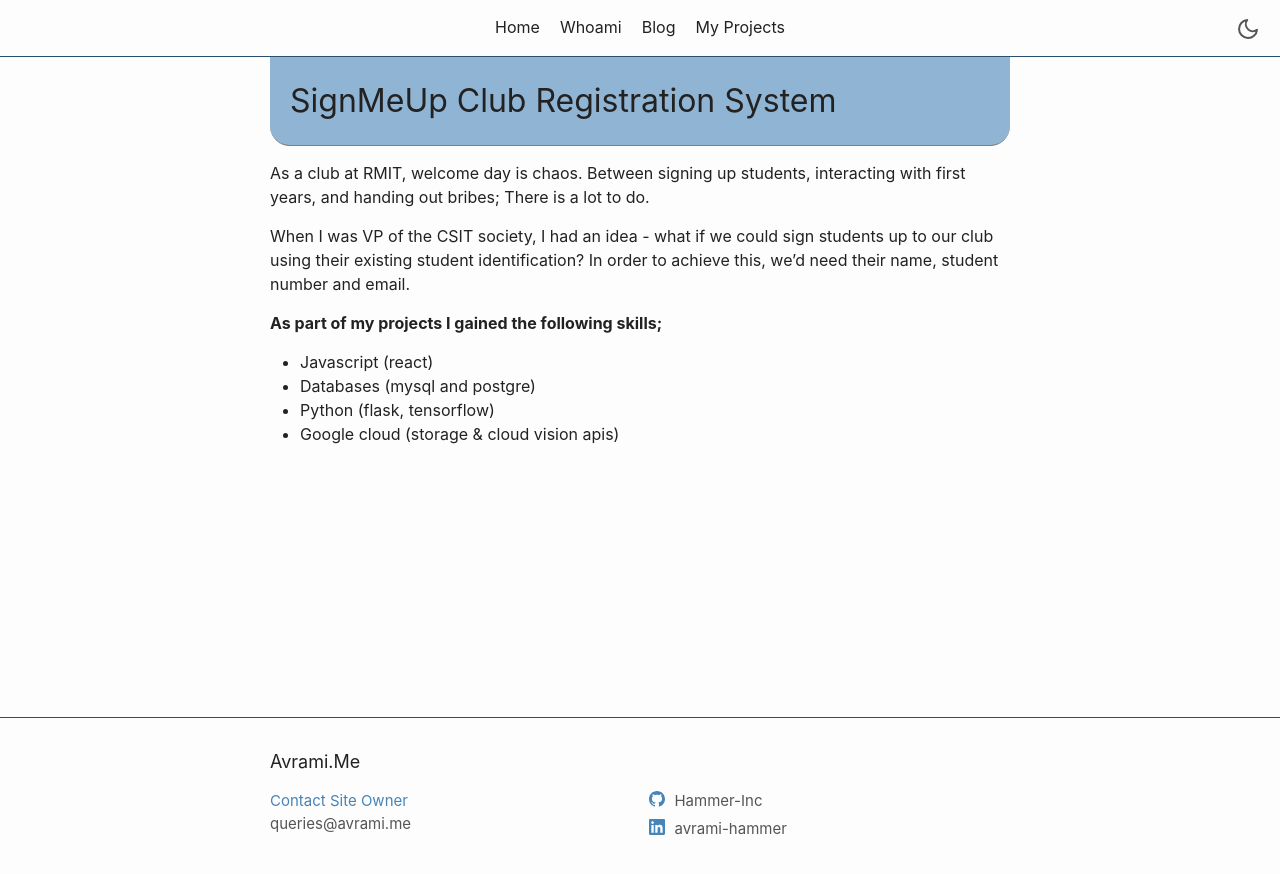
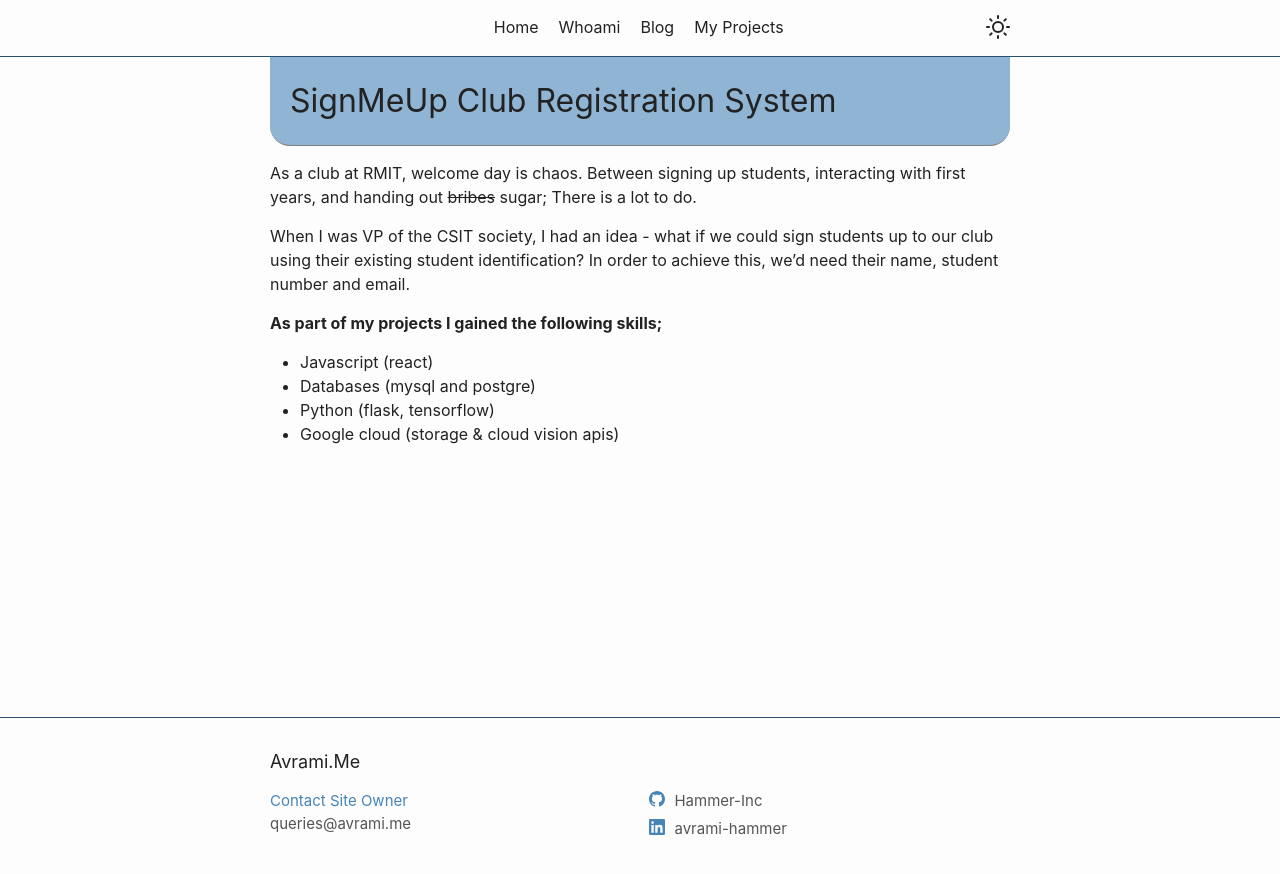
Before and after one commit to avra-m3/hammer-inc.github.io, a Jekyll site: the page built from _projects/signmeup-avrami-me.md, in a window 1280 px wide. Shown: the top 874 px of the page. Built offline with Jekyll 4.4.1, drawn with Linux system fonts in a browser that asks for light colours.

Commit message:
Added fancy new transitions to the light/dark mode transition

```diff
--- a/_includes/header.html
+++ b/_includes/header.html
@@ -11,12 +11,14 @@
             <input type="checkbox" id="nav-trigger" class="nav-trigger"/>
 
             <div class="trigger">
+                <div class="buffer"></div>
                 {%- for path in page_paths -%}
                 {%- assign my_page = site.pages | where: "path", path | first -%}
                 {%- if my_page.title -%}
                 <a class="page-link" href="{{ my_page.url | relative_url }}">{{ my_page.title | escape }}</a>
                 {%- endif -%}
                 {%- endfor -%}
+                <div class="buffer" style="flex-grow: 9;"></div>
                 {% include themes.html %}
             </div>
         </nav>
--- a/_includes/themes.html
+++ b/_includes/themes.html
@@ -1,50 +1,54 @@
 <script>
     function theme() {
-        var body;
-        var themeIcons = {
-            'dark': "/assets/minima-social-icons.svg#moon",
-            'light': "/assets/minima-social-icons.svg#sun"
-        };
-
+        var themes = [
+            "light", "dark"
+        ];
 
         function toggle() {
             var body = document.getElementsByTagName("body")[0];
-            var toggle = document.getElementById("use-icon");
-            if (body.classList.contains("dark")) {
-                body.classList.remove("dark");
-                localStorage.setItem("theme", "light");
-                if (toggle) {
-                    toggle.setAttribute('xlink:href', themeIcons.dark)
-                }
-            } else {
-                body.classList.add("dark");
-                localStorage.setItem("theme", "dark");
-                if (toggle) {
-                    toggle.setAttribute('xlink:href', themeIcons.light)
+            var state = getState();
+
+            var next = themes.indexOf(state) + 1;
+            if (next >= themes.length) {
+                next = 0;
+            }
+
+            setState(themes[next]);
+        }
+
+        function getState() {
+            var state = localStorage.getItem("theme");
+            if (!themes.includes(state)) {
+                setState("light");
+                state = "light"
+            }
+
+            return state
+        }
+
+        function setState(state) {
+            var body = document.getElementsByTagName("body")[0];
+            localStorage.setItem("theme", state);
+            for (var i in themes) {
+                if (body.classList.contains(themes[i])) {
+                    body.classList.remove(themes[i])
                 }
             }
-
+            body.classList.add(state);
         }
 
-
         function rememberTheme() {
-            if (localStorage.getItem("theme") === "dark") {
-                var toggle = document.getElementById("use-icon");
-                toggle.setAttribute('xlink:href', themeIcons.light)
-            }
+            setState(getState());
         }
 
         function addTransitions() {
+            var body = document.getElementsByTagName("body")[0];
             body.classList.add("transition");
         }
 
         function init() {
-            body = document.getElementsByTagName("body")[0];
-            if (localStorage.getItem("theme") === "dark") {
-                toggle();
-            }
+            rememberTheme();
             window.addEventListener("load", addTransitions);
-            window.addEventListener("DOMContentLoaded", rememberTheme)
         }
 
         return {
@@ -52,8 +56,16 @@
             'toggle': toggle
         }
     }
+
     theme().init()
 
 </script>
 
-<a href="#" class="theme-trigger" onclick="theme().toggle()"><svg class="theme-icon"><use id="use-icon" xlink:href="/assets/minima-social-icons.svg#moon"></use></svg></a>
+<div class="theme-toggle" onclick="theme().toggle()">
+    <svg id="light-icon" class="theme-icon">
+        <use xlink:href="/assets/minima-social-icons.svg#sun"></use>
+    </svg>
+    <svg id="dark-icon" class="theme-icon">
+        <use xlink:href="/assets/minima-social-icons.svg#moon"></use>
+    </svg>
+</div>
--- a/_projects/signmeup-avrami-me.md
+++ b/_projects/signmeup-avrami-me.md
@@ -4,7 +4,7 @@
 short: "SignMeUp"
 skills: ['Javascript (React)', 'Databases (MySQL and PostGre)', 'Python (Flask, TensorFlow)', 'Google Cloud (Storage & Cloud Vision APIs)']
 ---
-As a club at RMIT, welcome day is chaos. Between signing up students, interacting with first years, and handing out bribes; There is a lot to do.
+As a club at RMIT, welcome day is chaos. Between signing up students, interacting with first years, and handing out ~~bribes~~ sugar; There is a lot to do.
 
 When I was VP of the CSIT society, I had an idea - what if we could sign students up to our club using their existing student identification?
 In order to achieve this, we'd need their name, student number and email.
--- a/_sass/styles/_extra.scss
+++ b/_sass/styles/_extra.scss
@@ -248,19 +248,68 @@
   }
 }
 
-.theme-trigger {
-  position: absolute;
-  right: 20px;
-}
+.theme-toggle {
+  position: relative;
+  background: none;
+  border: none;
+  cursor: pointer;
+  width: 24px;
+  height: 24px;
 
   .theme-icon {
     width: 24px;
     height: 24px;
-  display: inline-block;
     fill: #4784b7;
     vertical-align: text-top;
+
+    transition: opacity 1s ease-in, visibility 1s ease-in, left 1s linear, top 1s linear;
+
+
+    display: inline-flex;
+    visibility: hidden;
+    opacity: 0;
+    position: absolute;
+    top: 0;
+    left: 0;
 
     #use-icon:hover {
       fill: $background-color;
     }
   }
+}
+
+.buffer {
+  display: inline-flex;
+  flex-shrink: 1;
+  flex-grow: 10;
+}
+
+body.light {
+  .theme-toggle {
+    #light-icon {
+      opacity: 1;
+      visibility: visible;
+      top: 0;
+      left: 0;
+    }
+
+    #dark-icon {
+      top: 24px;
+      left: 24px;
+    }
+  }
+}
+
+body.dark {
+  #dark-icon {
+    opacity: 1;
+    visibility: visible;
+    top: 0;
+    left: 0;
+  }
+
+  #light-icon {
+    top: 24px;
+    left: -24px;
+  }
+}
```
Lines whose indentation alone changed are shown as unchanged.
